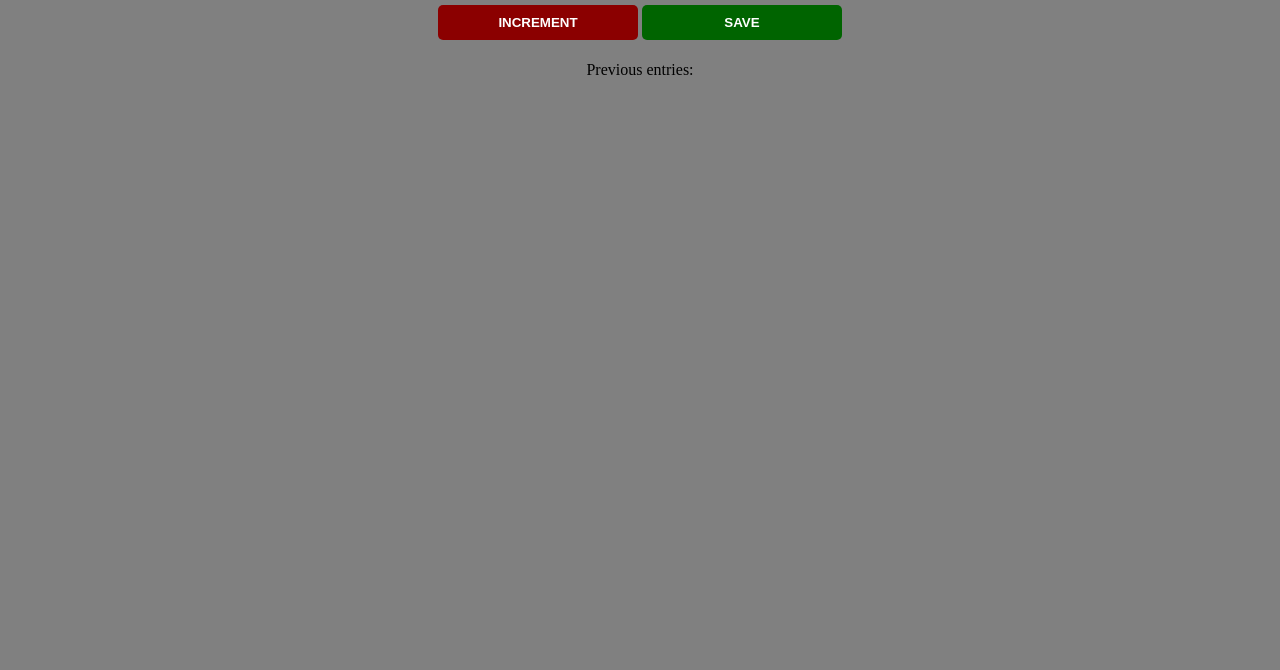
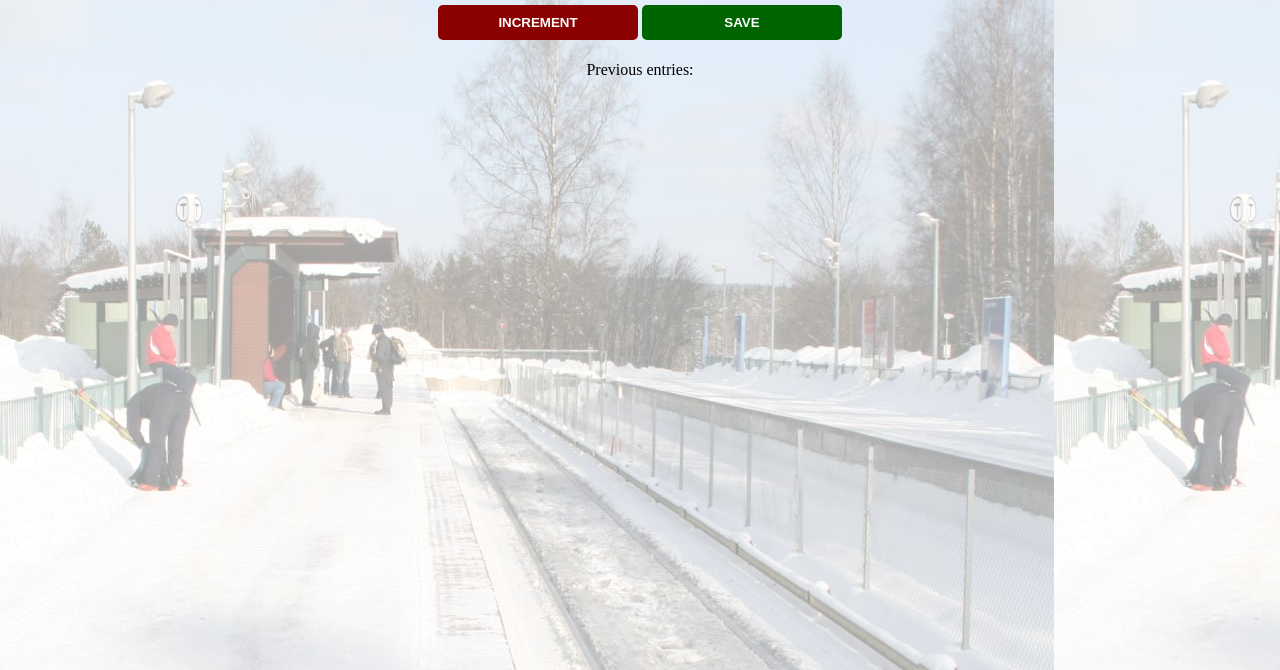
Before and after one commit to thaTechgaud/passenger-counter-app, a plain HTML site: page index.html in a window 1280 px wide. Shown: the part 130-800 px from the top of the page. Drawn offline with Linux system fonts and the light colour scheme.

Commit message:
Update project1- passenger-counter-app

```diff
--- a/index.css
+++ b/index.css
@@ -1,5 +1,5 @@
 body {
-    background-color: grey;
+    background-image: url("station.jpg");
     text-align: center;
 }
 
```
Also changed, not shown: station.jpg (added).
